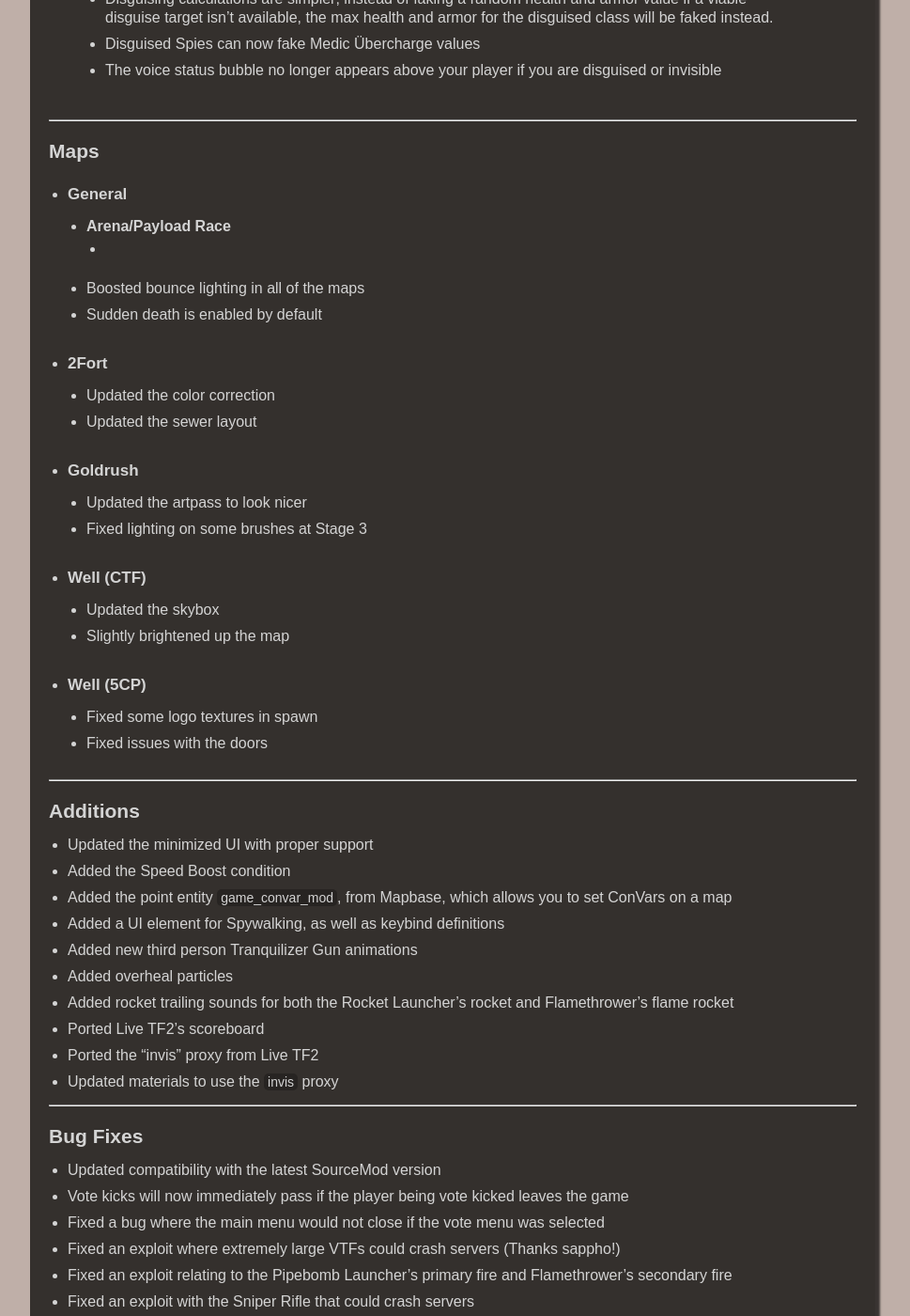
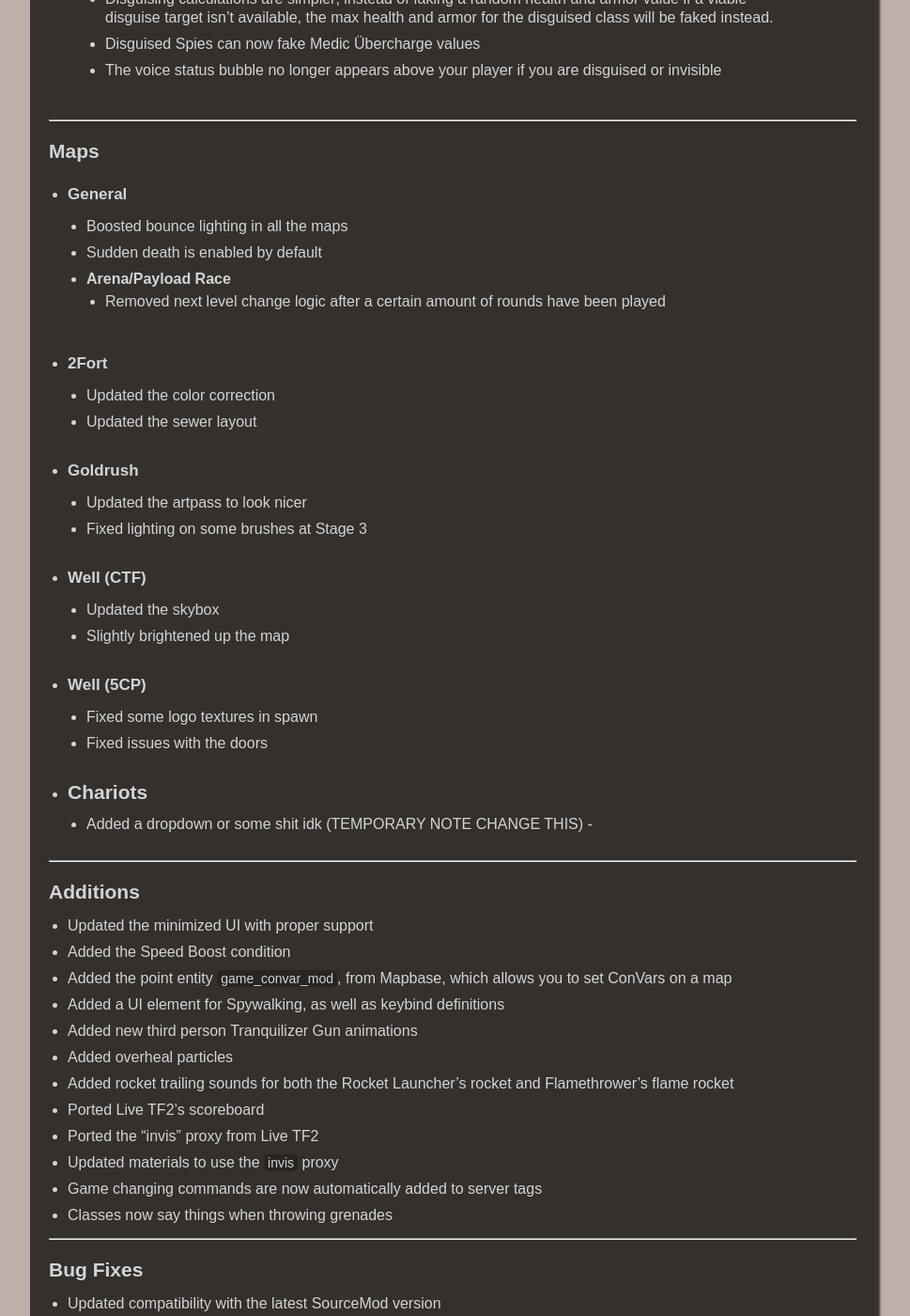
Before and after one commit to Pre-Fortress-2/PF2-Website, a Jekyll site: the page built from _posts/updates/2024-06-28-update-073.md, in a window 1280 px wide and 1400 px high, scrolled down 2107 px. Shown: the whole window at 94% size, without its empty margins (158-1127 px from the left). Built offline with Jekyll 4.4.1, drawn with Linux system fonts in a browser that asks for light colours; some of the changed text lies outside the part shown.

Commit message:
Updated patch notes.... (UNDONE)

```diff
--- a/_posts/updates/2024-06-28-update-073.md
+++ b/_posts/updates/2024-06-28-update-073.md
@@ -66,11 +66,10 @@ excerpt: "Updates to the current build of Pre-Fortress 2."
 
 ## Maps
 - ### General
+	- Boosted bounce lighting in all the maps
+	- Sudden death is enabled by default
 	- #### Arena/Payload Race
-		-
-
-	- Boosted bounce lighting in all of the maps
-	- Sudden death is enabled by default
+		- Removed next level change logic after a certain amount of rounds have been played
 
 - ### 2Fort
 	- Updated the color correction
@@ -88,6 +87,10 @@ excerpt: "Updates to the current build of Pre-Fortress 2."
 	- Fixed some logo textures in spawn
 	- Fixed issues with the doors
 
+- ## Chariots
+	- Added a dropdown or some shit idk (TEMPORARY NOTE CHANGE THIS)
+	-
+
 ---
 
 ## Additions
@@ -101,6 +104,8 @@ excerpt: "Updates to the current build of Pre-Fortress 2."
 - Ported Live TF2's scoreboard
 - Ported the "invis" proxy from Live TF2
 - Updated materials to use the ``invis`` proxy
+- Game changing commands are now automatically added to server tags
+- Classes now say things when throwing grenades
 
 ---
 
@@ -130,6 +135,8 @@ excerpt: "Updates to the current build of Pre-Fortress 2."
 - Fixed a bug where voice commands were turned off by default in the chat window, despite the chat window showing otherwise
 - Fixed a bug where pipebombs in the air could be pushed by other explosives
 - Fixed many issues with the talker scripts, response rules, and scene files so classes are a lot more talkative
+- Fixed a bug where taunts would "glue" you to the floor
+- Fixed a bug where spectators could hold the flag
 
 ---
 
```
